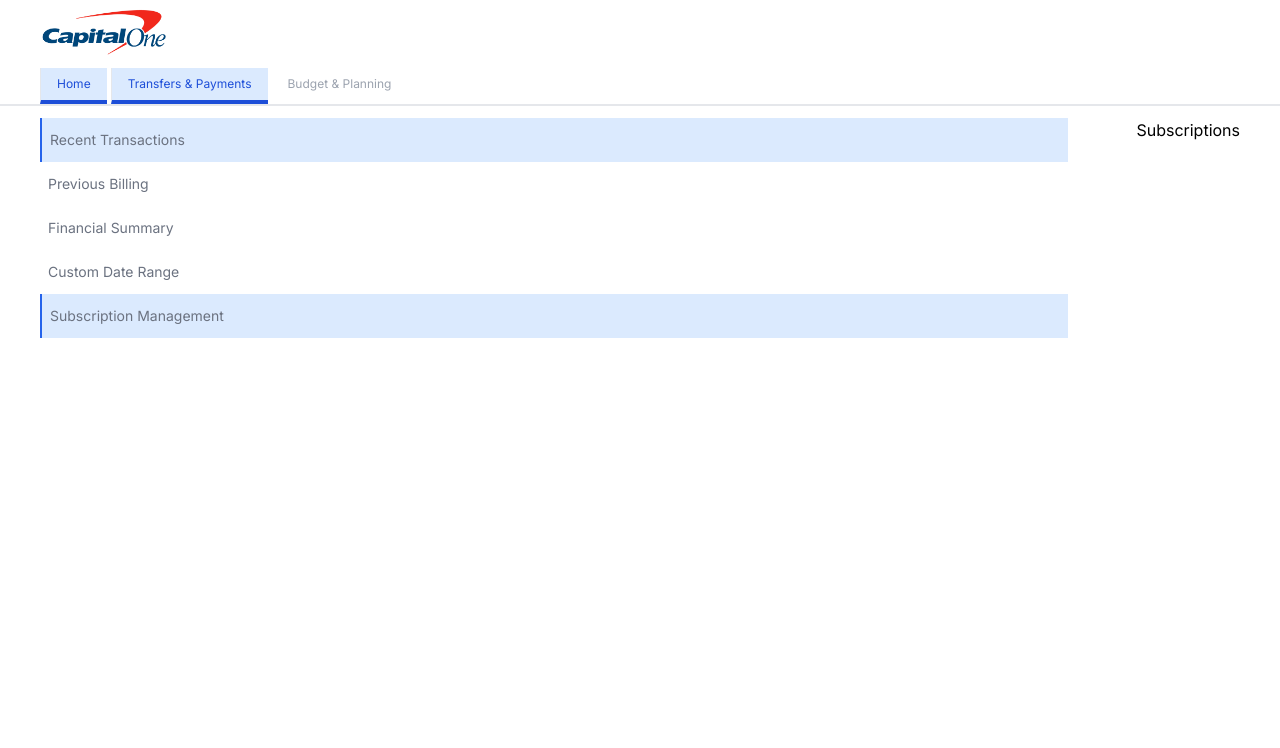
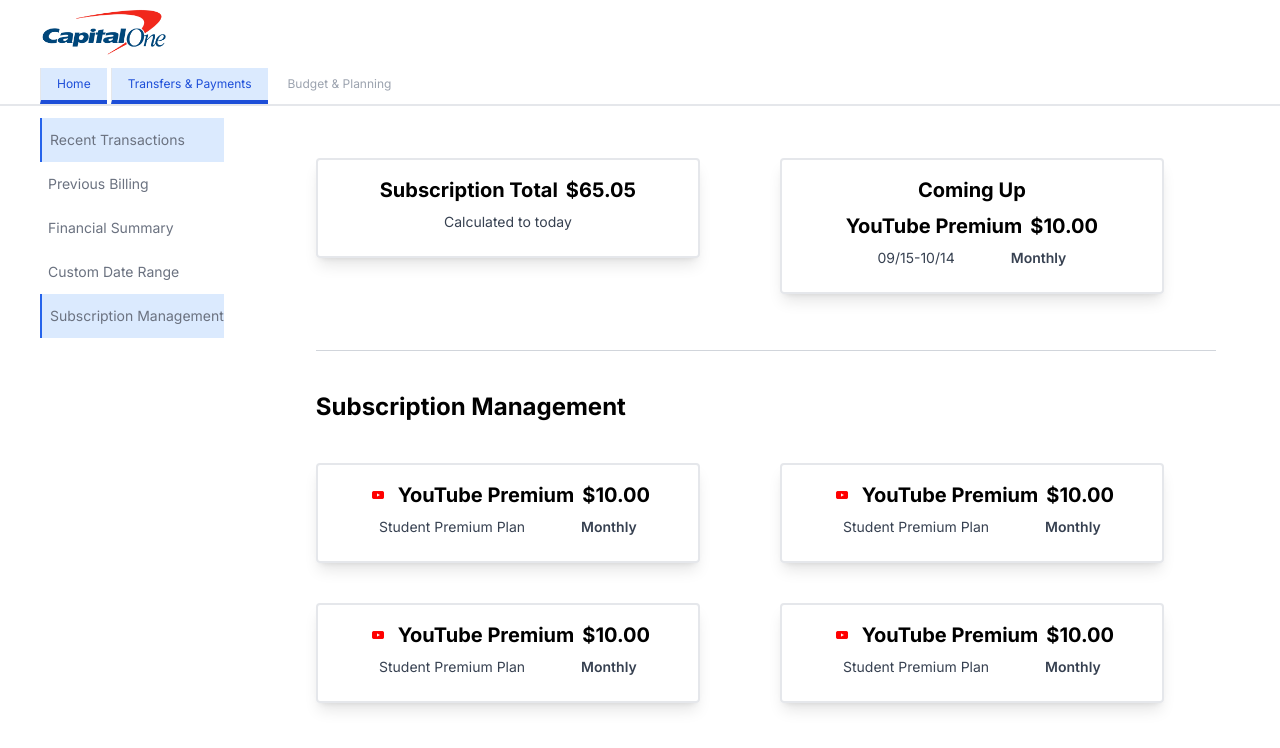
Before and after one commit to markuspriede/CapitalTwo, a Next.js app in the folder frontend/: page /payments/subscriptions in a window 1280 px wide. Shown: the top 748 px of the page. Built offline with nearby package versions, Linux system fonts and the light colour scheme.

Commit message:
subscription cards

```diff
--- a/frontend/package.json
+++ b/frontend/package.json
@@ -9,7 +9,7 @@
     "lint": "next lint"
   },
   "dependencies": {
-    "next": "13.5.4",
+    "next": "^14.0.2",
     "react": "^18",
     "react-dom": "^18",
     "react-icons": "^4.11.0",
--- a/frontend/src/app/payments/layout.tsx
+++ b/frontend/src/app/payments/layout.tsx
@@ -3,17 +3,17 @@
 
 export default function PaymentsLayout({ children }: { children: React.ReactNode }) {
   return <section>
-    <div className="flex flex-col h-screen px-10 gap-16">
+    <div className="flex h-screen px-10 gap-16">
       <div className="flex w-full gap-5">
 
-        <div className="grow flex flex-col pt-3 text-sm text-gray-500 mr-12">
+        <div className="flex flex-col pt-3 text-sm text-gray-500 mr-12">
           <a className="py-3 pl-2 border-l-2 border-blue-600 bg-blue-100" href="/payments">Recent Transactions</a>
           <a className="py-3 pl-2">Previous Billing</a>
           <a className="py-3 pl-2">Financial Summary</a>
           <a className="py-3 pl-2">Custom Date Range</a>
           <a className="py-3 pl-2 border-l-2 border-blue-600 bg-blue-100" href="/payments/subscriptions">Subscription Management</a>
         </div>
-        <div className="flex grow-0 shrink flex-col pt-3 gap-8">
+        <div className="flex flex-col flex-1 pt-3 gap-8">
           { children }
         </div>
 
--- /dev/null
+++ b/frontend/src/app/payments/subscriptions/CustomCard.tsx
@@ -0,0 +1,48 @@
+import React from 'react';
+import Image from 'next/image';
+import YoutubeIcon from '../../icons/youtube-icon.png';
+
+
+interface ICardProps {
+  title: string;
+  price: string;
+  subTitle: string;
+  subPlan: string;
+  center?: boolean;
+  comingUp?:string;
+  showLogo?:boolean;
+}
+
+const CustomCard: React.FC<ICardProps> = ({
+  title,
+  price,
+  subTitle,
+  subPlan,
+  comingUp,
+  center,
+  showLogo =true,
+}) => {
+  const cardClasses = center ? 'flex flex-col items-center justify-center h-full' : '';
+
+  return (
+    <div className={`rounded overflow-hidden shadow-lg border-2 border-gray-200 p-4 w-96 mb-4 ml-0 ${cardClasses}`}>
+      <div className="text-center">
+        {comingUp && <div className="font-bold text-xl mb-2">{comingUp}</div>}
+
+        <div className="flex items-center justify-center mb-2">
+          {showLogo && <Image src={YoutubeIcon} alt="Youtube logo" className="w-6 h-6 mr-2" />}
+          <div className="font-bold text-xl">{title}</div>
+          <div className="font-bold text-xl ml-2">{price}</div>
+        </div>
+
+        <div className="text-gray-700 text-sm mb-2">
+              <span>{subTitle}</span>
+              {subPlan && <span className="font-semibold ml-14">{subPlan}</span>}
+        </div>
+
+      </div>
+    </div>
+  );
+};
+
+export default CustomCard;
--- a/frontend/src/app/payments/subscriptions/page.tsx
+++ b/frontend/src/app/payments/subscriptions/page.tsx
@@ -1,7 +1,80 @@
-const Subscriptions = () => {
-  return <>
-    <div>Subscriptions</div>
-  </>
-}
+import React from 'react';
+import CustomCard from './CustomCard';
 
-export default Subscriptions;
+const SubscriptionsPage: React.FC = () => {
+  const card0 = {
+    title: 'Subscription Total',
+    price: '$65.05',
+    subTitle: 'Calculated to today',
+    subPlan: '',
+    showLogo: false,
+  };
+
+  const card1 = {
+    title: 'YouTube Premium',
+    price: '$10.00',
+    subTitle: '09/15-10/14',
+    subPlan: 'Monthly',
+    comingUp: 'Coming Up',
+    showLogo: false,
+  };
+
+  const card2 = {
+    title: 'YouTube Premium',
+    price: '$10.00',
+    subTitle: 'Student Premium Plan',
+    subPlan: 'Monthly',
+  };
+
+  const card3 = {
+    title: 'YouTube Premium',
+    price: '$10.00',
+    subTitle: 'Student Premium Plan',
+    subPlan: 'Monthly',
+  };
+
+  const card4 = {
+    title: 'YouTube Premium',
+    price: '$10.00',
+    subTitle: 'Student Premium Plan',
+    subPlan: 'Monthly',
+  };
+
+  const card5 = {
+    title: 'YouTube Premium',
+    price: '$10.00',
+    subTitle: 'Student Premium Plan',
+    subPlan: 'Monthly',
+  };
+
+
+  return (
+    <div className="p-6">
+
+      <div className="mt-4">
+        <div className="flex flex-wrap justify-start gap-20 mt-4 mb-4">
+          <CustomCard {...card0} center/>
+          <CustomCard {...card1} />
+
+        </div>
+      </div>
+
+      <div className="border-t border-gray-300 mt-10"></div>
+      <h2 className="text-2xl font-bold mt-10">Subscription Management</h2>
+
+      <div className="flex flex-wrap justify-start mt-10">
+        <div className="flex flex-wrap justify-start gap-20 w-full">
+          <CustomCard {...card2} />
+          <CustomCard {...card3} />
+        </div>
+        <div className="flex flex-wrap justify-start gap-20 w-full mt-6">
+          <CustomCard {...card4} />
+          <CustomCard {...card5} />
+        </div>
+      </div>
+    </div>
+  );
+};
+
+
+export default SubscriptionsPage;
```
Also changed, not shown: 1 other file (tests, documents, lock files or other folders).
